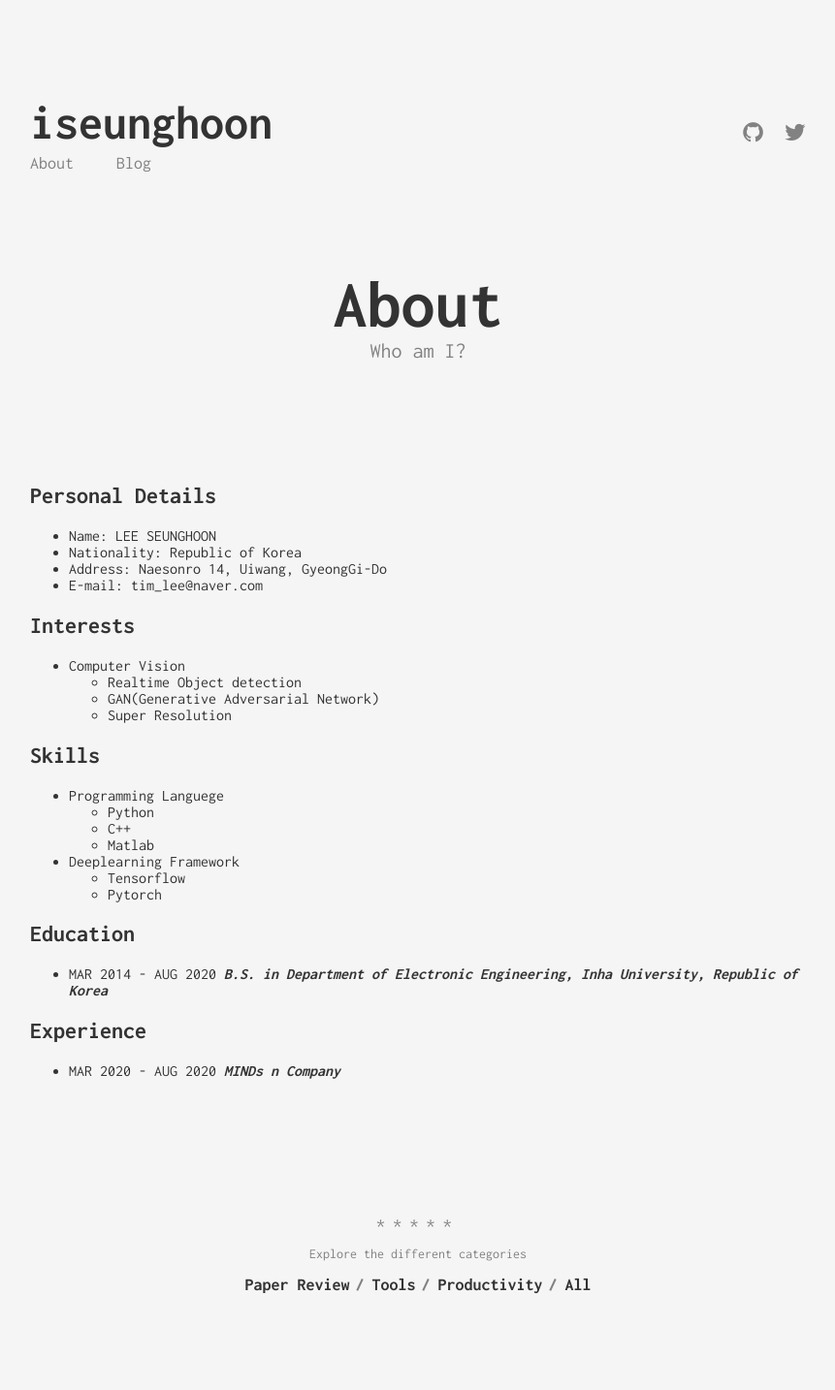
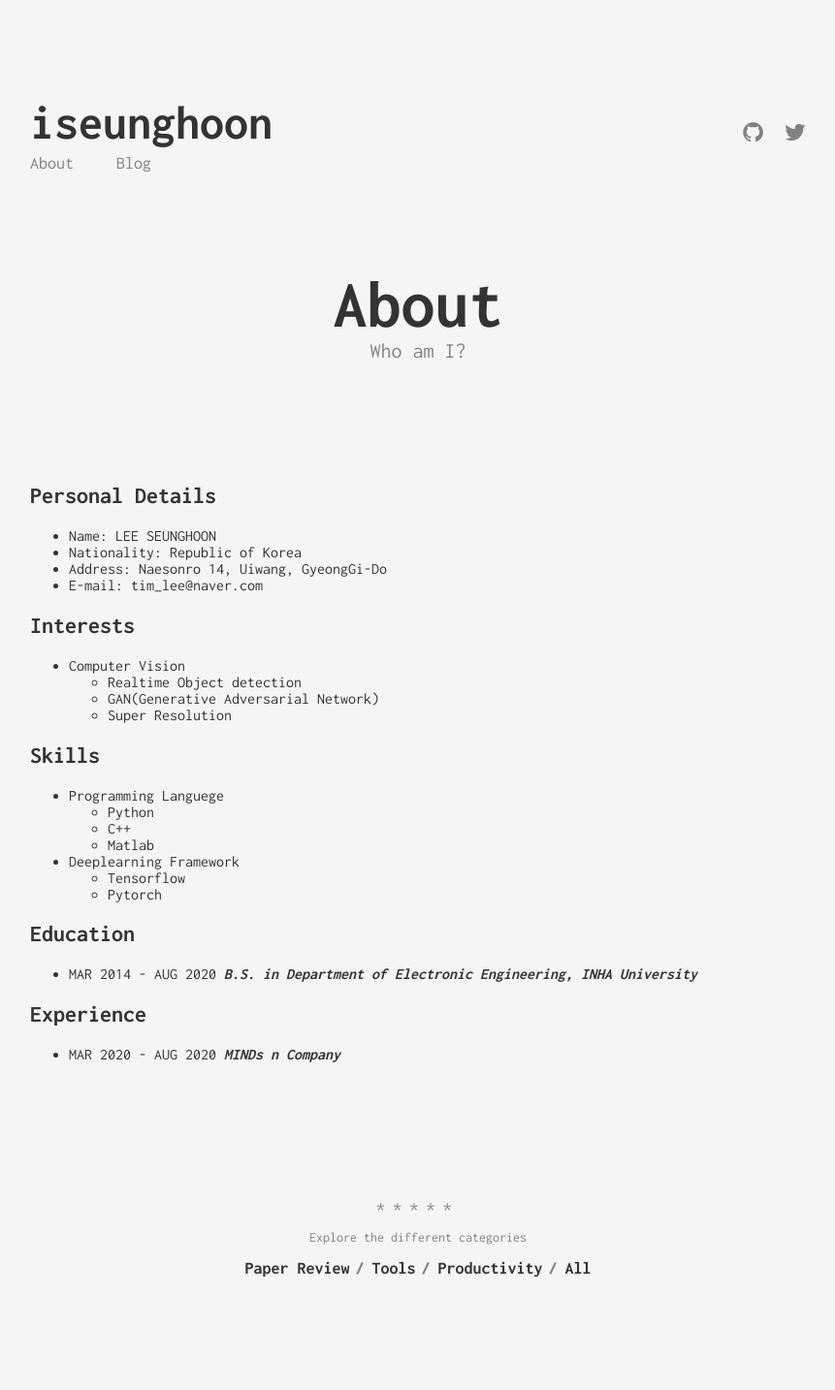
Before and after one commit to iseunghoon/iseunghoon.github.io, a Jekyll site: the page built from about.md, in a window 1280 px wide. Shown: the whole page at 97% size, without its empty margins (209-1070 px from the left). Built offline with Jekyll 4.4.1, drawn with Linux system fonts in a browser that asks for light colours.

Commit message:
Update about.md

```diff
--- a/about.md
+++ b/about.md
@@ -29,7 +29,7 @@ permalink: /about/
   - Pytorch
 
 ## Education
-* MAR 2014 - AUG 2020  ___B.S. in Department of Electronic Engineering, Inha University, Republic of Korea___
+* MAR 2014 - AUG 2020  ___B.S. in Department of Electronic Engineering, INHA University___
 
 ## Experience
 * MAR 2020 - AUG 2020  ___MINDs n Company___
```
